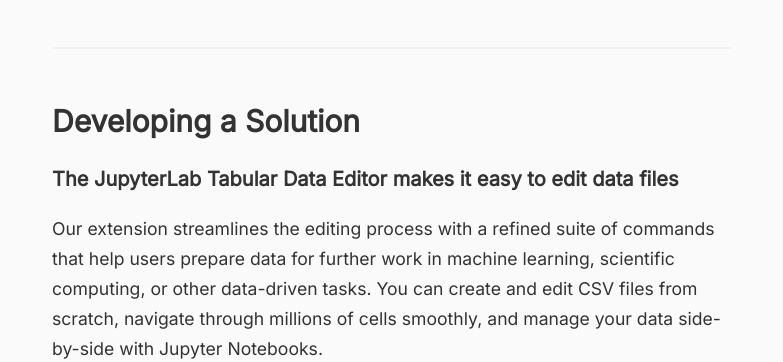
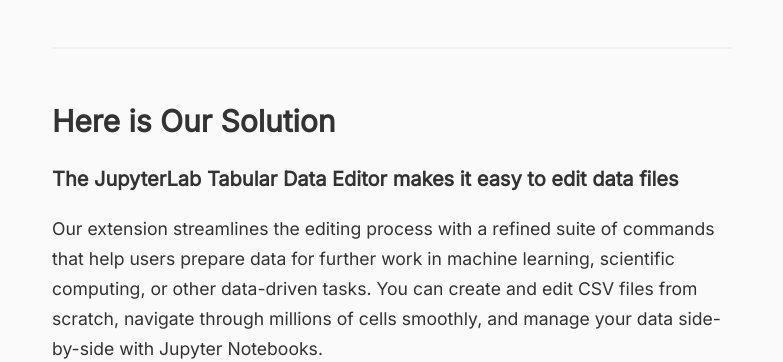
Before and after one commit to ryuntalan/portfolio, a website: page jupyter.html in a window 1280 px wide. Shown: the part 2804-3166 px from the top of the page, without its empty margins (248-1031 px from the left). Drawn offline with nearby package versions, Linux system fonts and the light colour scheme; a web font is replaced by a local one.

Commit message:
jupyter edit

```diff
--- a/jupyter.html
+++ b/jupyter.html
@@ -167,7 +167,7 @@
       <hr class="line-sep" />
 
       <div class="case-section">
-        <div class="case-section-title">Developing a Solution</div>
+        <div class="case-section-title">Here is Our Solution</div>
         <div class="case-section-emphasis">
           The JupyterLab Tabular Data Editor makes it easy to edit data files
         </div>
```
